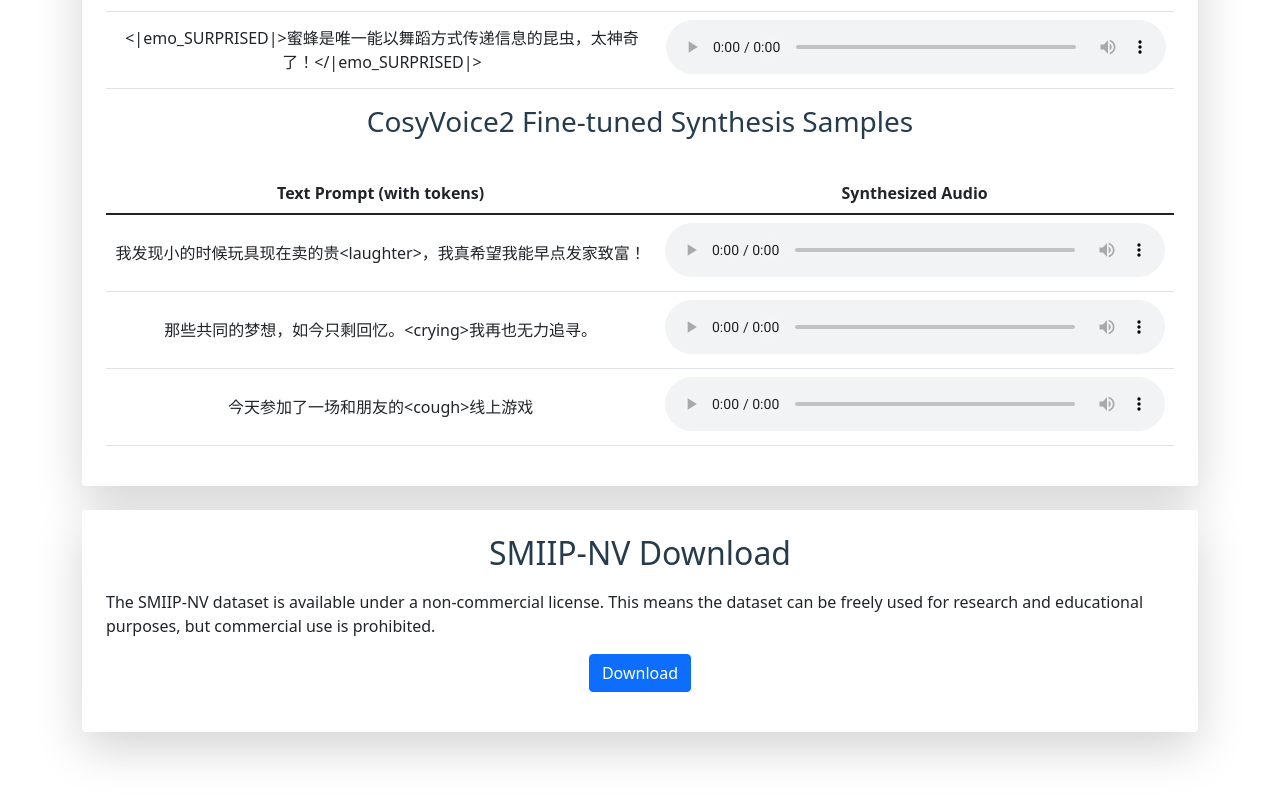
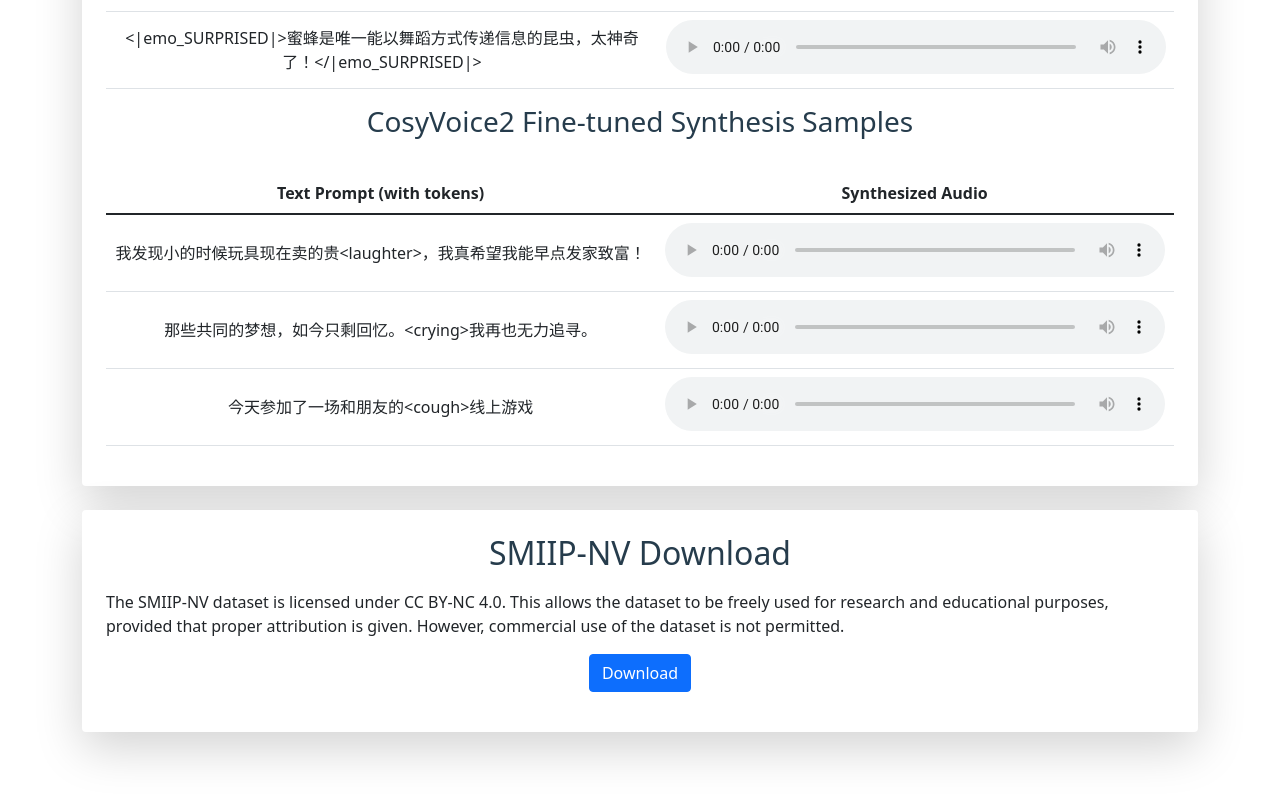
Before and after one commit to axunyii/SMIIP-NV, a plain HTML site: page index.html in a window 1280 px wide. Shown: the part 3716-4512 px from the top of the page. Drawn offline with Linux system fonts and the light colour scheme.

Commit message:
Update index.html

```diff
--- a/index.html
+++ b/index.html
@@ -295,7 +295,7 @@
 			<div class="container pt-4 mt-4 shadow-lg p-4 mb-4 bg-white rounded">
 				<h2 id="smiip-nv-download" style="text-align: center;">SMIIP-NV Download</h2>
 				<p>
-					The SMIIP-NV dataset is available under a non-commercial license. This means the dataset can be freely used for research and educational purposes, but commercial use is prohibited.
+					The SMIIP-NV dataset is licensed under CC BY-NC 4.0. This allows the dataset to be freely used for research and educational purposes, provided that proper attribution is given. However, commercial use of the dataset is not permitted.
 				</p>
 				<p style="text-align: center;">
 					<a href="https://huggingface.co/datasets/xunyi/SMIIP-NV/" target="_blank" class="btn btn-primary">Download</a>
```
